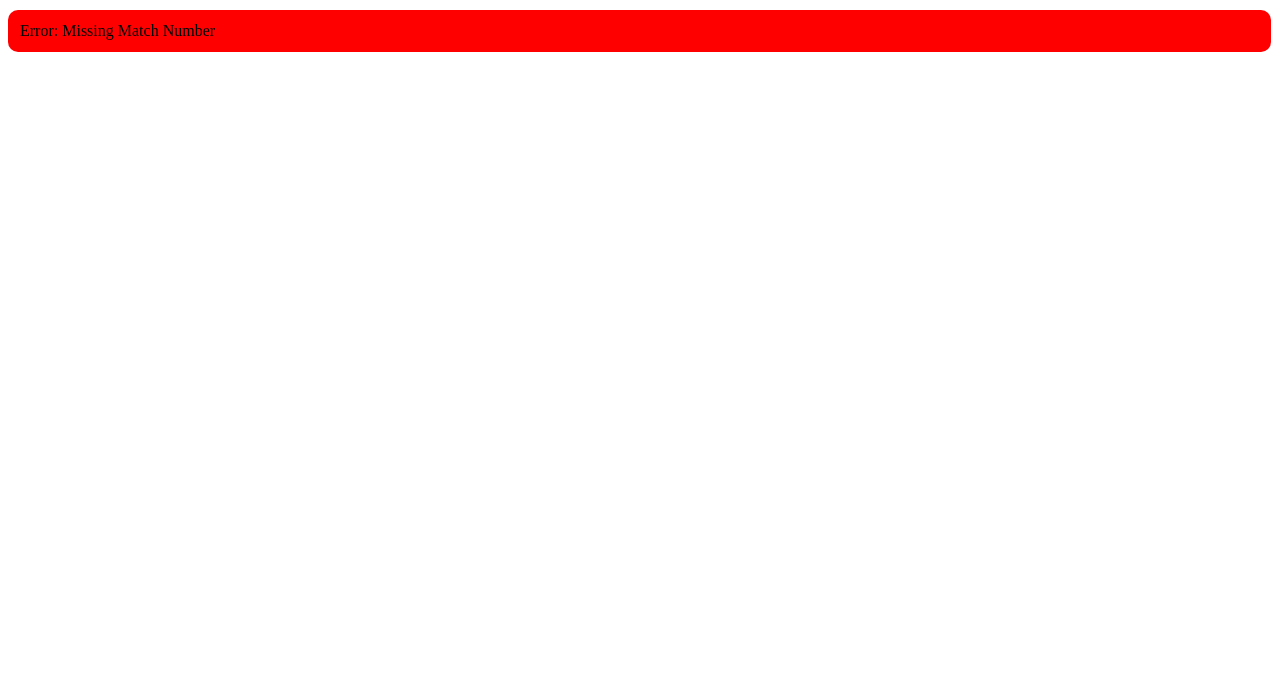
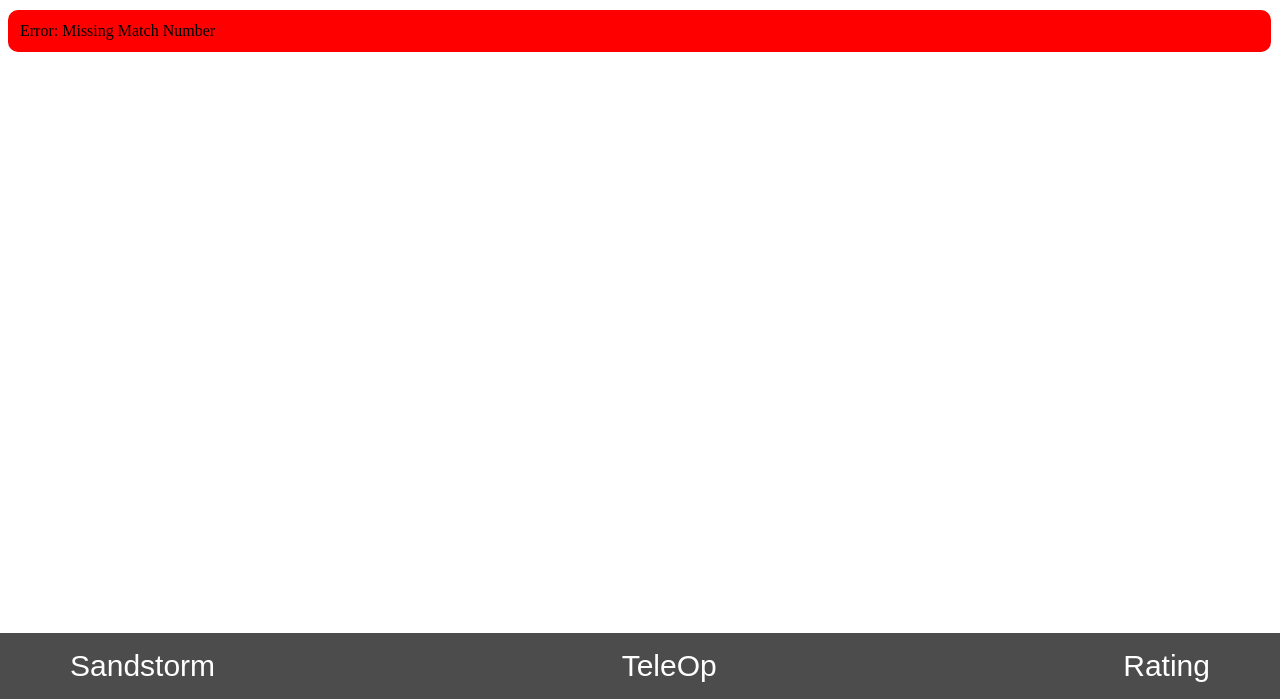
Before and after one commit to frc-csp/frc-csp.github.io, a plain HTML site: page match-scouting.html in a window 1280 px wide. Shown: the part 101-800 px from the top of the page. Drawn offline with Linux system fonts and the light colour scheme.

Commit message:
Match Scouting Footer

```diff
--- a/css/match-scouting.css
+++ b/css/match-scouting.css
@@ -19,3 +19,26 @@
     padding: 12px;
     display: none;
 }
+
+#footer {
+    width: 100%;
+    height: 5%;
+    background-color: rgba(0, 0, 0, 0.7);
+    display: flex;
+    justify-content: space-between;
+    position: fixed;
+    bottom: 0;
+    margin-left: -8px;
+    padding-top: 1%;
+    padding-bottom: 1%;
+}
+
+#footer button {
+    border: none;
+    color: white;
+    background-color: rgba(0, 0, 0, 0.0);
+    margin-left: 5%;
+    margin-right: 5%;
+    font-size: 30px;
+    outline: none;
+}
--- a/match-scouting.html
+++ b/match-scouting.html
@@ -66,6 +66,12 @@
             </div>
         </div>
 
+        <div id="footer">
+            <button onclick="changeView('sandstorm');">Sandstorm</button>
+            <button onclick="changeView('teleop');">TeleOp</button>
+            <button onclick="changeView('rating');">Rating</button>
+        </div>
+
         <script src="/scripts/scoutAuth.js"></script>
         <script src="/scripts/side-menu.js"></script>
         <script src="/scripts/match-scouting.js"></script>
--- a/scripts/match-scouting.js
+++ b/scripts/match-scouting.js
@@ -15,6 +15,8 @@ function onMatchBarInputChanged(e) {
     var driveStation = document.getElementById("drive-station-select").value;
     var robotPosition = document.getElementById("robot-position-select").value;
 
+    changeField(alliance);
+
     if (matchNumber === "") {
         setError("Missing Match Number");
     } else if (teamNumber === "") {
@@ -26,8 +28,35 @@ function onMatchBarInputChanged(e) {
     } else if (robotPosition === "---") {
         setError("Missing Robot Position");
     } else {
-        clearError();
+        // Check if signed in
+        if (scout.isLoggedIn()) {
+            clearError();
+        } else {
+            setError("Not Logged In");
+        }
     }
+}
+
+function changeField(alliance) {
+    /*switch (alliance) {
+        case "Red":
+            document.getElementById("red-field").style.display = "block";
+            document.getElementById("blue-field").style.display = "none";
+            break;
+        case "Blue":
+            document.getElementById("blue-field").style.display = "block";
+            document.getElementById("red-field").style.display = "none";
+            break;
+        case "---":
+            document.getElementById("blue-field").style.display = "none";
+            document.getElementById("red-field").style.display = "none";
+            break;
+    }*/
+}
+
+// TODO
+function changeView(name) {
+
 }
 
 // Attach onMatchBarInputChanged to match bar inputs
--- a/scripts/pwa/pwabuilder-sw.js
+++ b/scripts/pwa/pwabuilder-sw.js
@@ -14,6 +14,8 @@ var precacheFiles = [
   '/images/menu.png',
   '/images/di_logo.png',
   '/images/projectb_logo.png',
+  '/images/frc_blue_field.png',
+  '/images/frc_red_field.png',
   '/scripts/scoutAuth.js',
   '/manifest.json',
   '/scripts/pwa/manup.min.js',
```
Also changed, not shown: images/frc_blue_field.png (added), images/frc_red_field.png (added).
